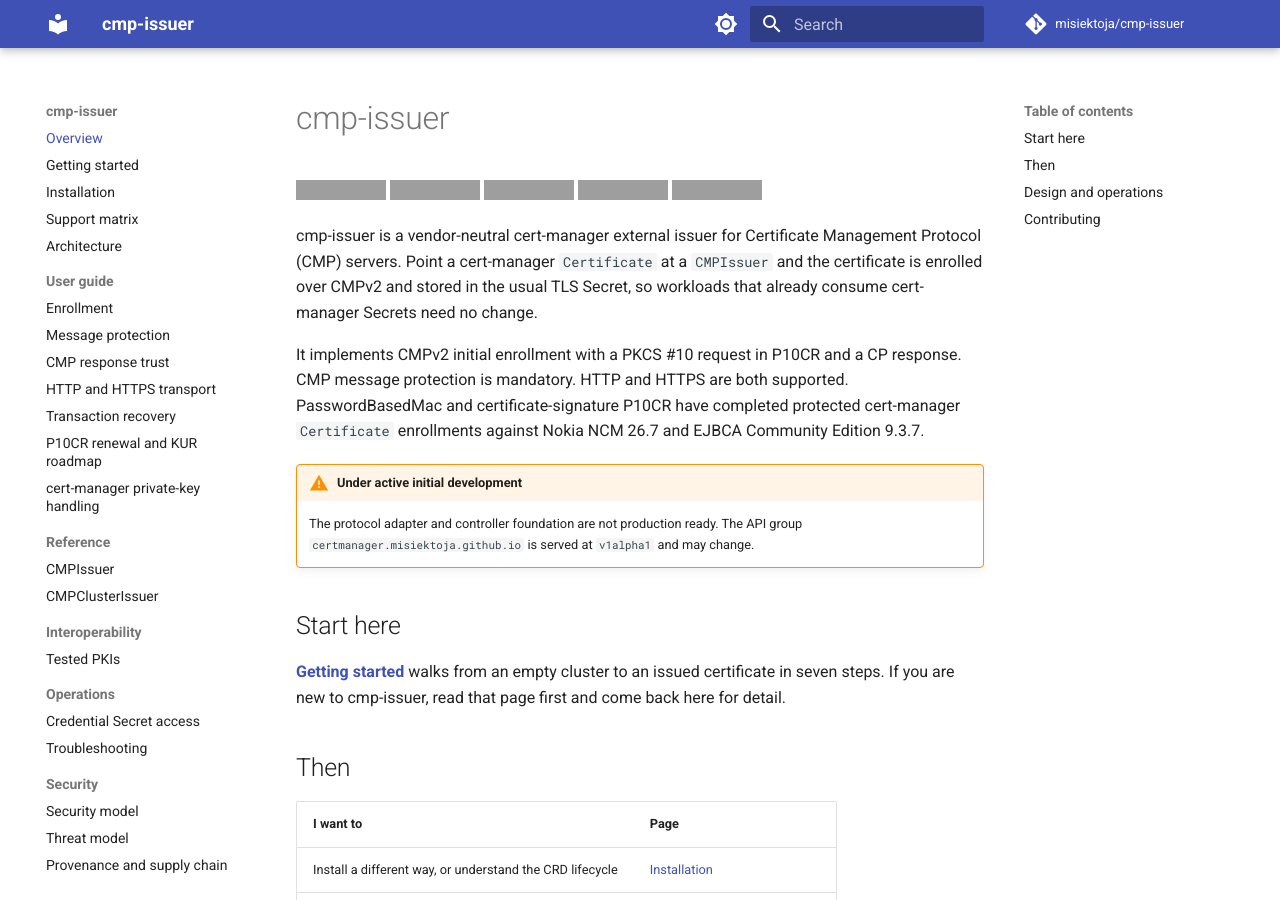
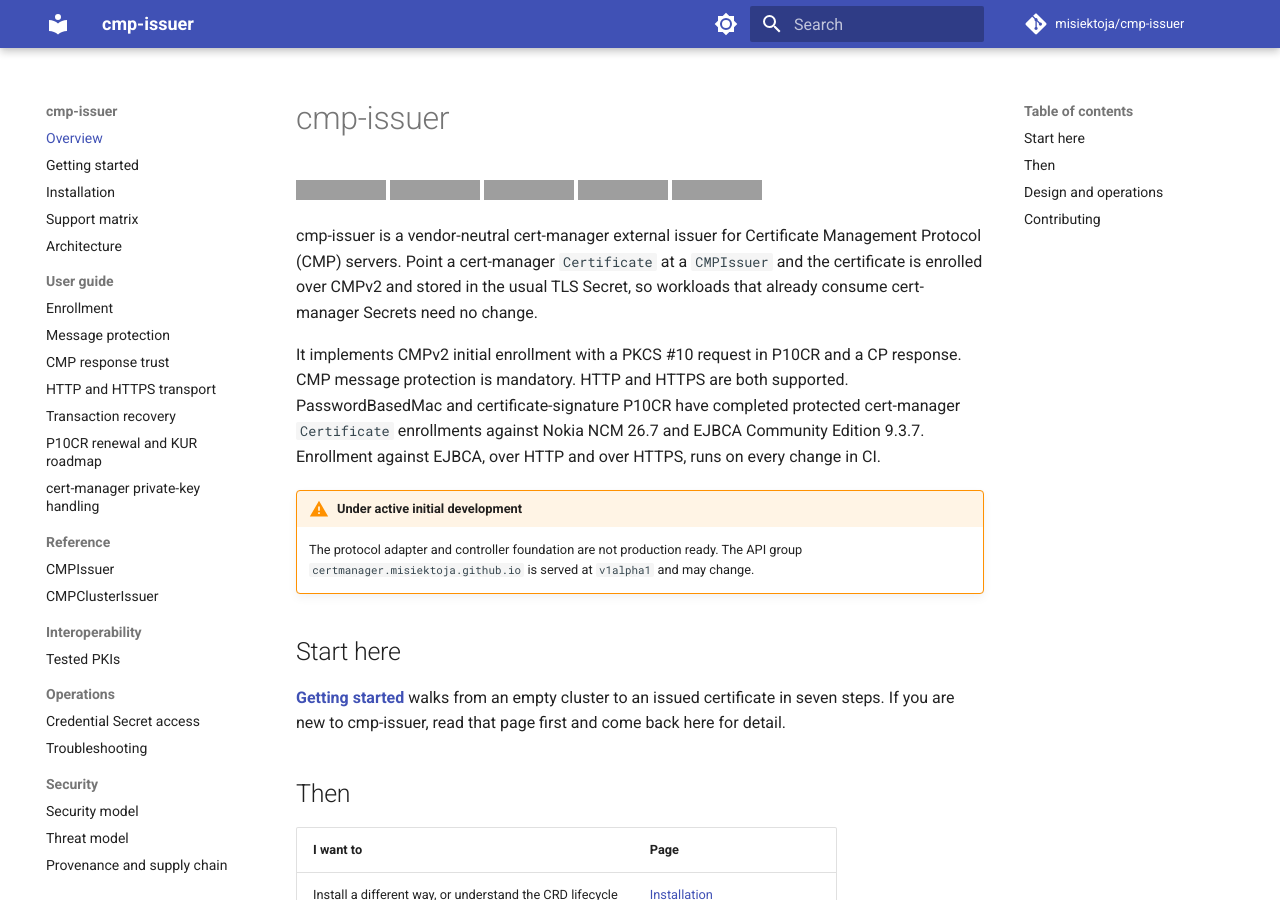
Before and after one commit to misiektoja/cmp-issuer, an MkDocs documentation site: the page built from docs/index.md, in a window 1280 px wide and 900 px high. Built offline with MkDocs 1.6.1 and Material for MkDocs 9.7.7, drawn with Linux system fonts in a browser that asks for light colours; comment, search, counter and statistics services are not loaded; grey boxes are pictures that could not be loaded.

Commit message:
docs: record the continuous EJBCA enrollment coverage on the home page

```diff
--- a/docs/index.md
+++ b/docs/index.md
@@ -14,7 +14,7 @@ change.
 It implements CMPv2 initial enrollment with a PKCS #10 request in P10CR and a CP response. CMP message
 protection is mandatory. HTTP and HTTPS are both supported. PasswordBasedMac and certificate-signature
 P10CR have completed protected cert-manager `Certificate` enrollments against Nokia NCM 26.7 and EJBCA
-Community Edition 9.3.7.
+Community Edition 9.3.7. Enrollment against EJBCA, over HTTP and over HTTPS, runs on every change in CI.
 
 !!! warning "Under active initial development"
 
```
